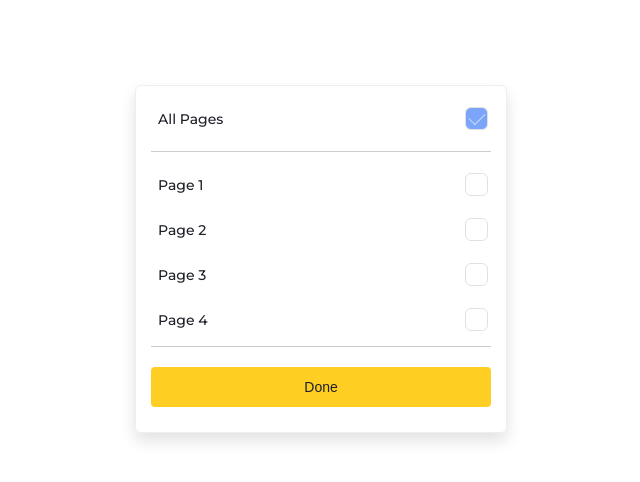
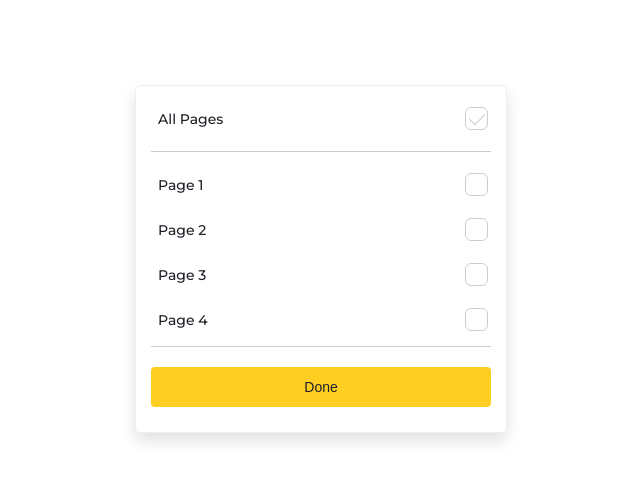
Before and after one commit to zabukeinc/taskina-fe, a React (Create React App) app: page / in a window 1280 px wide. In both pictures the pointer is over the input 795 px from the left and 118 px from the top of the page. Shown: the top 482 px of the page, without its empty margins (319-959 px from the left). Built offline with nearby package versions, Linux system fonts and the light colour scheme.

Commit message:
fix: hovering the content

```diff
--- a/src/styles/main.css
+++ b/src/styles/main.css
@@ -82,12 +82,48 @@ body {
 
 /** ========= CHECKBOX ========= **/
 
+.page-wrapper .checkbox {
+  background-color: transparent;
+  opacity: 1;
+}
+
+.page-wrapper .checkbox:checked {
+  background-color: #2469f6;
+  opacity: 1;
+}
+
+.page-wrapper .checkbox:hover {
+  background-color: transparent;
+  opacity: 1;
+}
+
+.page-wrapper .checkbox:checked:hover {
+  background-color: #5087f8;
+  opacity: 1;
+}
+
 .page-wrapper:hover .checkbox {
-  background-color: #2469f6; /* Change background color on hover */
+  background-color: transparent;
 }
 
 .page-wrapper:hover .checkbox::before {
-  opacity: 0.6; /* Show checkmark with 60% opacity on hover */
+  opacity: 1;
+}
+
+.page-wrapper:hover .checkbox:checked {
+  background-color: #5087f8;
+}
+
+.page-wrapper .checkbox::before {
+  opacity: 0;
+}
+
+.page-wrapper .checkbox:checked::before {
+  opacity: 1;
+}
+
+.page-wrapper .checkbox:hover::before {
+  opacity: 1;
 }
 
 .checkbox {
@@ -95,7 +131,7 @@ body {
   height: 23px;
   border: 1px solid #cdcdcd;
   border-radius: 6px;
-  background: #ffffff;
+  background: transparent;
   cursor: pointer;
   position: relative;
   appearance: none;
@@ -112,7 +148,7 @@ body {
   left: 50%;
   width: 8px;
   height: 14px;
-  border: 0.5px solid #fff;
+  border: 0.5px solid #cdcdcd;
   border-width: 0 1px 1px 0;
   vertical-align: middle;
   transform: translate(-50%, -65%) rotate(45deg);
@@ -120,11 +156,11 @@ body {
 }
 
 .checkbox:hover {
-  background-color: #2469f6;
+  background-color: transparent;
 }
 
 .checkbox:hover::before {
-  opacity: 0.6;
+  opacity: 1;
 }
 
 .checkbox:checked {
@@ -133,8 +169,8 @@ body {
 }
 
 .checkbox:hover:checked {
-  background-color: #2469f6;
-  opacity: 0.6;
+  background-color: #5087f8;
+  opacity: 1;
 }
 .checkbox:checked::before {
   opacity: 1;
```
